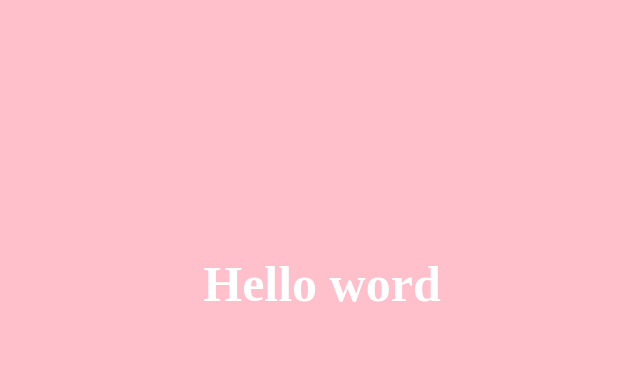
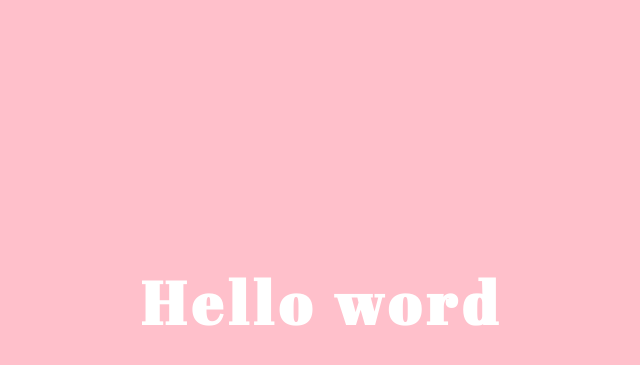
Before and after one commit to GeeketteMind/Test, a plain HTML site: page index.html in a window 1280 px wide. Shown: the part 31-396 px from the top of the page, without its empty margins (318-958 px from the left). Drawn offline with Linux system fonts and the light colour scheme.

Commit message:
font change fot pink branch

```diff
--- a/index.html
+++ b/index.html
@@ -2,13 +2,15 @@
 <html>
 <head>
 	<title>My first git</title>
-
+   <link href='https://fonts.googleapis.com/css?family=Abril+Fatface' rel='stylesheet' type='text/css'>
 	<style type="text/css">
 	  body{
 	  	background: pink;
 	  }
 		h1{
-			font-size: 50px;
+			font-family: 'Abril Fatface', cursive;
+			letter-spacing: 0.1em;
+			font-size: 60px;
 			text-align: center;
 			padding-top:20%;
 			color:#fff;
```
